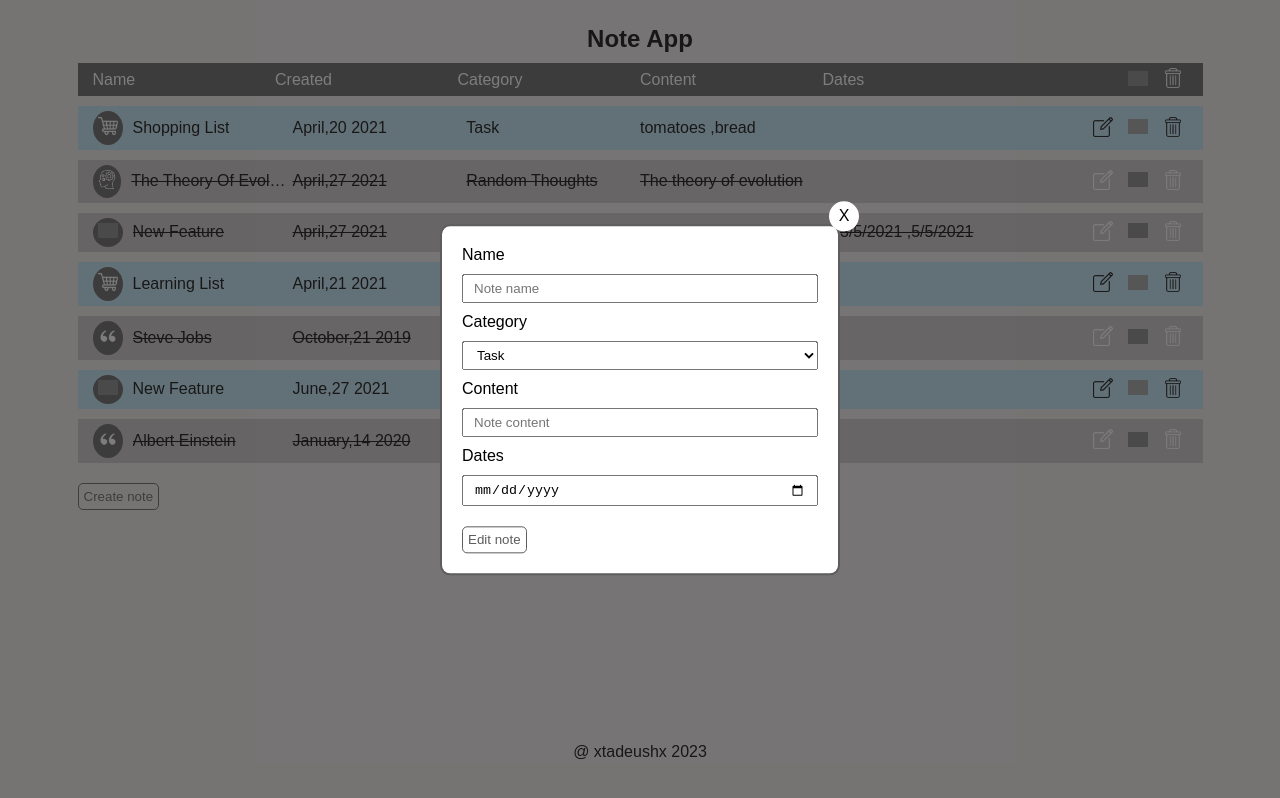
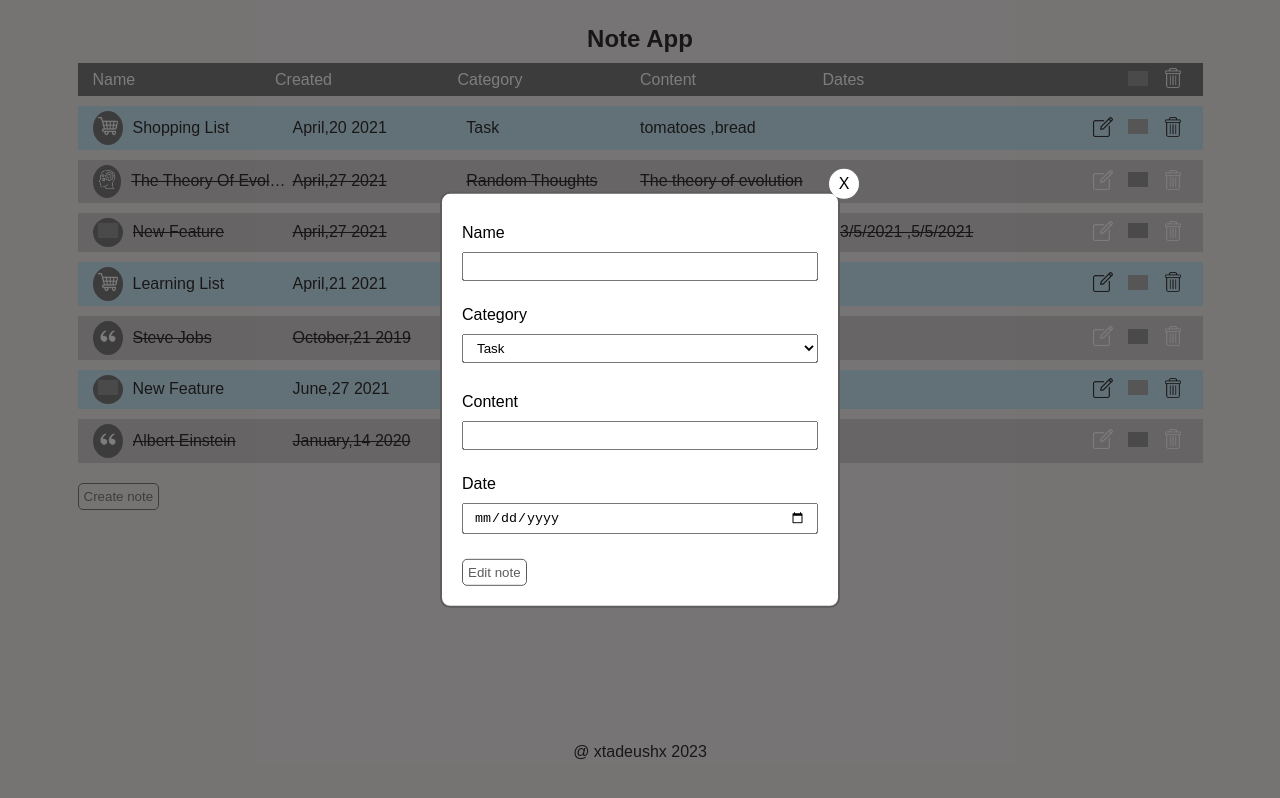
Before and after one commit to xtadeushx/notes-app-reat, a React (Vite) app: page / in a window 1280 px wide. Both pictures are taken after a click on the button 1102 px from the left and 128 px from the top of the page. Built offline with nearby package versions, Linux system fonts and the light colour scheme; grey boxes are pictures that could not be loaded.

Commit message:
review: implement business logic in form component throw react-hook-form

```diff
--- a/package.json
+++ b/package.json
@@ -25,6 +25,7 @@
     "@types/node": "^20.4.5",
     "@types/react": "^18.2.15",
     "@types/react-dom": "^18.2.7",
+    "@types/uuid": "^9.0.2",
     "@typescript-eslint/eslint-plugin": "^6.0.0",
     "@typescript-eslint/parser": "^6.0.0",
     "@vitejs/plugin-react": "^4.0.3",
--- a/src/common/types/note.type.ts
+++ b/src/common/types/note.type.ts
@@ -1,6 +1,6 @@
 
 export interface INote {
-  id: number,
+  id: string,
   src: string,
   title: string,
   createdAt: string,
--- a/src/components/form/form.module.scss
+++ b/src/components/form/form.module.scss
@@ -8,12 +8,13 @@
 
 .label {
   width: 100%;
+  margin: 10px 0px 10px 0px;
 }
 
 .input {
   width: 100%;
   padding: 5px 10px;
-  margin: 10px 0px 10px 0px;
+  margin: 10px 0px 5px 0px;
   display: block;
 }
 
@@ -38,3 +39,8 @@
     transition: all 0.5s ease-in-out;
   }
 }
+
+.error__message {
+  font-size: 1.4rem;
+  color: tomato;
+}
--- a/src/components/form/form.tsx
+++ b/src/components/form/form.tsx
@@ -1,9 +1,5 @@
-import React from 'react';
 import styles from './form.module.scss';
-import Select from '../common/select/select';
 import { Button } from '../common/button/button';
-import { Input } from '../common/input/input';
-import { useState } from '../../hooks/hooks';
 import { useDispatch, useSelector } from 'react-redux';
 import { v4 as uuidv4 } from 'uuid';
 import { IconsSrc } from '../../common/enums/icons-src';
@@ -13,6 +9,7 @@ import { addNote, editNote } from '../../redux/slices/notes-slice';
 import { CreateMode } from '../../common/enums/create-mode';
 import { TDevelopMode } from '../../common/types/note.type';
 import { RootState } from '../../redux/store';
+import { useForm, SubmitHandler } from '../../hooks/hooks';
 
 const SELECT__OPTIONS = [
   { id: 1, value: 'task', text: 'Task' },
@@ -22,120 +19,126 @@ const SELECT__OPTIONS = [
 ];
 
 interface IFormProps {
-  mode: TDevelopMode,
-  handelOpen: () => void,
-  currentId: number
+  mode: TDevelopMode;
+  handelOpen: () => void;
+  currentId: string;
 }
-type Values = {
-  name: string,
-  category: string,
-  content: string,
-  date: string,
-
-}
+type IFormInput = {
+  name: string;
+  category: string;
+  content: string;
+  date: string;
+};
 
 type IconsSrcType = keyof typeof IconsSrc;
 const Form: React.FC<IFormProps> = ({ mode, handelOpen, currentId }) => {
   const dispatch = useDispatch();
-  const { notesList } = useSelector((state: RootState) => state.notes)
+  const { notesList } = useSelector((state: RootState) => state.notes);
 
-  const [values, setValues] = useState<Values>({
-    name: "",
-    category: "Task",
-    content: "",
-    date: ""
+  const {
+    register,
+    handleSubmit,
+    formState: { errors },
+    reset,
+  } = useForm<IFormInput>({
+    mode: 'onBlur',
   });
 
-  const handleFormSubmit: React.FormEventHandler<HTMLFormElement> = (event) => {
-    event.preventDefault();
+  const onSubmit: SubmitHandler<IFormInput> = (data) => {
+    if (mode === 'create') {
       const newNote = {
         id: uuidv4(),
-      src: IconsSrc[values.category as IconsSrcType] || IconsSrc.TASK,
-      title: values.name,
+        src: IconsSrc[data.category as IconsSrcType] || IconsSrc.TASK,
+        title: data.name,
         createdAt: formatDateLong(new Date(Date.now())),
-      category: values.category,
-      content: [values.content],
+        category: data.category,
+        content: [data.content],
         dates: [],
-      status: NotesStatus.ACTIVE
+        status: NotesStatus.ACTIVE,
+      };
+      dispatch(addNote(newNote));
+    } else {
+      const currentItem = notesList.find(item => item.id === currentId);
+      if (!currentItem) return
+      const newNote = {
+        ...currentItem,
+        title: data.name,
+        createdAt: formatDateLong(new Date(Date.now())),
+        category: data.category,
+        src: IconsSrc[data.category as IconsSrcType] || IconsSrc.TASK,
+        content: [...currentItem.content, data.content],
+        dates: [formatDateShort(new Date(currentItem.createdAt))],
+
       }
-    dispatch(addNote(newNote));
+      dispatch(editNote({ id: currentId, newNote }));
+    }
+    reset();
     handelOpen();
   };
 
-  const handelSetValueToFieldForm = (id: number) => {
-    const currentItem = notesList.find(item => item.id === id);
-    if (!currentItem) return
-    setValues({
-      name: currentItem.title,
-      category: currentItem.category,
-      content: currentItem.content.join(' ,'),
-      date: currentItem.createdAt
-    })
-
-    const newNote = {
-      ...currentItem,
-      title: values.name,
-      createdAt: formatDateLong(new Date(Date.now())),
-      category: values.category,
-      src: IconsSrc[values.category as IconsSrcType] || IconsSrc.TASK,
-      content: [...currentItem.content, values.content],
-      dates: [formatDateShort(new Date(currentItem.createdAt))],
-
-    }
-    dispatch(editNote({ id, newNote }));
-    handelOpen();
-  }
-  const handleChange = (event: React.ChangeEvent<HTMLInputElement>) => {
-    setValues({ ...values, [event.target.name]: event.target.value });
-  }
 
   return (
-    <form className={styles.form} onSubmit={(event) => {
-      if (mode === 'create') {
-        handleFormSubmit(event)
-      } else {
-        handelSetValueToFieldForm(currentId)
-      }
-    }
-
-    }>
-      <Input
-        type="text"
-        value={values.name}
-        onChange={handleChange}
-        name="name"
-        required
-        minLength={5}
-        placeholder="Note name"
-        text="Name"
-
+    <form className={styles.form} onSubmit={handleSubmit(onSubmit)}>
+      <label className={styles['label']}>
+        Name
+        <input
+          className={styles.input}
+          {...register('name', {
+            required: 'field is required',
+            maxLength: 20,
+            minLength: {
+              value: 5,
+              message: 'Min length must be greater than 5 characters',
+            },
+          })}
         />
-      <Select
-        title="Category"
-        optionList={SELECT__OPTIONS}
-        name="category"
-        value={values.category}
-        onChange={handleChange} />
-      <Input
-        type="text"
-        value={values.content}
-        onChange={handleChange}
-        name="content"
-        required
-        minLength={5}
-        placeholder="Note content"
-        text="Content"
+        <div className="error__field">
+          {errors?.name && (
+            <p className={styles.error__message}>
+              {errors?.name.message || 'Error'}
+            </p>
+          )}
+        </div>
+      </label>
+      <label className={styles['label']}>
+        Category
+        <select className={styles['select']} {...register('category')}>
+          {SELECT__OPTIONS.map((el) => {
+            return (
+              <option key={el.id} value={el.value}>
+                {el.text}
+              </option>
+            );
+          })}
+        </select>
+      </label>
+      <label className={styles['label']}>
+        Content
+        <input
+          className={styles.input}
+          {...register('content', {
+            required: 'field is required',
+            maxLength: 20,
+            minLength: {
+              value: 5,
+              message: 'Min length must be greater than 5 characters',
+            },
+          })}
         />
-      {mode === "edit" ?
-        <Input
-          type="date"
-          value={values.date}
-          required={false}
-          onChange={handleChange}
-          // required
-          text="Dates"
-        /> :
-        null}
+        <div className="error__field">
+          {errors?.content && (
+            <p className={styles.error__message}>
+              {errors?.content.message || 'Error'}
+            </p>
+          )}
+        </div>
+      </label>
+      {mode === 'edit' && (
+        <label className={styles['label']}>
+          Date
+          <input className={styles.input} type="date" {...register('date')} />
+        </label>
+      )}
       <Button type="submit" className={styles.add__note}>
         {mode === CreateMode.CREATE ? 'Add note' : 'Edit note'}
       </Button>
--- a/src/components/notes-table/components/table-item/table-item.tsx
+++ b/src/components/notes-table/components/table-item/table-item.tsx
@@ -20,7 +20,7 @@ import { NotesStatus } from '../../../../common/enums/notes-status';
 import { TDevelopMode } from '../../../../common/types/note.type';
 
 type TTableItemProps = {
-  id: number;
+  id: string;
   src: string;
   title: string;
   createdAt: string;
@@ -30,7 +30,7 @@ type TTableItemProps = {
   status?: 'active' | 'archived';
   handelMode: (mode: TDevelopMode) => void;
   handelOpen: () => void;
-  handelId: (id: number) => void;
+  handelId: (id: string) => void;
 };
 
 const TableItem: React.FC<TTableItemProps> = ({
@@ -47,8 +47,8 @@ const TableItem: React.FC<TTableItemProps> = ({
   handelId
 }) => {
   const dispatch = useDispatch();
-  const handleDeleteItem = (id: number) => dispatch(deleteNote(id));
-  const handelNoteStatus = (id: number) => dispatch(changeNoteStatus(id));
+  const handleDeleteItem = (id: string) => dispatch(deleteNote(id));
+  const handelNoteStatus = (id: string) => dispatch(changeNoteStatus(id));
   const handelEditItem = () => {
     handelId(id)
     handelMode('edit');
@@ -82,7 +82,7 @@ const TableItem: React.FC<TTableItemProps> = ({
         <Button
           type="button"
           onClick={handelEditItem}
-          disabled={status === 'archived'}
+          disabled={status === NotesStatus.ARCHIVED}
           className={classNames({
             'button--light': status === 'archived',
           })}
@@ -93,7 +93,7 @@ const TableItem: React.FC<TTableItemProps> = ({
           type="button"
           onClick={() => handelNoteStatus(id)}
           className={classNames({
-            'button--light': status === 'archived',
+            'button--light': status === NotesStatus.ARCHIVED,
           })}
         >
           <Image alt="archive icon" src={archiveIcon} />
--- a/src/components/notes-table/components/table-list/table-list.tsx
+++ b/src/components/notes-table/components/table-list/table-list.tsx
@@ -7,7 +7,7 @@ import { TDevelopMode } from '../../../../common/types/note.type';
 interface ITableListProps {
   handelMode: (mode: TDevelopMode) => void;
   handelOpen: () => void;
-  handelId: (id: number) => void;
+  handelId: (id: string) => void;
 
 }
 
--- a/src/components/notes-table/notes-table.tsx
+++ b/src/components/notes-table/notes-table.tsx
@@ -10,7 +10,7 @@ import styles from './notes-table.module.scss';
 interface INoteTable {
   handelOpen: () => void;
   handelMode: (mode: TDevelopMode) => void;
-  handelId: (id: number) => void;
+  handelId: (id: string) => void;
 }
 
 const NotesTable: React.FC<INoteTable> = ({ handelOpen, handelMode, handelId }) => {
--- a/src/hooks/hooks.ts
+++ b/src/hooks/hooks.ts
@@ -1 +1,3 @@
 export { useEffect, useMemo, useState } from 'react'
+export { useForm } from 'react-hook-form';
+export type { SubmitHandler } from 'react-hook-form';
--- a/src/pages/home-page/home-page.tsx
+++ b/src/pages/home-page/home-page.tsx
@@ -10,11 +10,10 @@ import { useState } from 'react';
 const HomePage: React.FC = () => {
   const [isOpen, setOpen] = useState(false);
   const [mode, setMode] = useState<TDevelopMode>(CreateMode.CREATE);
-  const [currentId, setCurrentId] = useState<number | null>(null);
-
+  const [currentId, setCurrentId] = useState<string>('1');
   const handelOpen = () => setOpen((prev) => !prev);
   const handelMode = (currentMode: TDevelopMode) => setMode(currentMode);
-  const handelId = (id: number) => {
+  const handelId = (id: string) => {
     if (!currentId) return
     setCurrentId(id)
   };
--- a/src/redux/slices/notes-slice.ts
+++ b/src/redux/slices/notes-slice.ts
@@ -8,7 +8,7 @@ export interface INotesInitialState {
 const initialState: INotesInitialState = {
   notesList: [
     {
-      id: 1,
+      id: '1',
       src: 'src/assets/shopping-cart.png',
       title: 'Shopping list',
       createdAt: 'April,20 2021',
@@ -18,7 +18,7 @@ const initialState: INotesInitialState = {
       status: 'active',
     },
     {
-      id: 2,
+      id: '2',
       src: 'src/assets/thought.png',
       title: 'The theory of evolution',
       createdAt: 'April,27 2021',
@@ -28,7 +28,7 @@ const initialState: INotesInitialState = {
       status: 'archived',
     },
     {
-      id: 3,
+      id: '3',
       src: 'src/assets/lightbulb.png',
       title: 'New feature',
       createdAt: 'April,27 2021',
@@ -39,7 +39,7 @@ const initialState: INotesInitialState = {
     },
 
     {
-      id: 4,
+      id: '4',
       src: 'src/assets/shopping-cart.png',
       title: 'Learning list',
       createdAt: 'April,21 2021',
@@ -49,7 +49,7 @@ const initialState: INotesInitialState = {
       status: 'active',
     },
     {
-      id: 5,
+      id: '5',
       src: 'src/assets/quote.png',
       title: 'Steve Jobs',
       createdAt: 'October,21 2019',
@@ -60,7 +60,7 @@ const initialState: INotesInitialState = {
     },
 
     {
-      id: 6,
+      id: '6',
       src: 'src/assets/lightbulb.png',
       title: 'New feature',
       createdAt: 'June,27 2021',
@@ -70,7 +70,7 @@ const initialState: INotesInitialState = {
       status: 'active',
     },
     {
-      id: 7,
+      id: '7',
       src: 'src/assets/quote.png',
       title: 'Albert Einstein',
       createdAt: 'January,14 2020',
@@ -92,13 +92,13 @@ export const noteSlice = createSlice({
       state.notesList = [...state.notesList, action.payload];
     },
 
-    deleteNote: (state, action: PayloadAction<number>) => {
+    deleteNote: (state, action: PayloadAction<string>) => {
       state.notesList = state.notesList.filter(note => note.id !== action.payload);
     },
 
     deleteAllNotes: (state) => { state.notesList = [] },
 
-    changeNoteStatus: (state, action: PayloadAction<number>) => {
+    changeNoteStatus: (state, action: PayloadAction<string>) => {
       state.notesList = state.notesList.map(note => {
         if (note.id === action.payload) {
           return { ...note, status: note.status === NotesStatus.ARCHIVED ? NotesStatus.ACTIVE : NotesStatus.ARCHIVED };
@@ -114,7 +114,7 @@ export const noteSlice = createSlice({
       });
     },
 
-    editNote: (state, action: PayloadAction<{ id: number; newNote: INote }>) => {
+    editNote: (state, action: PayloadAction<{ id: string; newNote: INote }>) => {
       state.notesList = state.notesList.map((el) => (el.id === action.payload.id ? action.payload.newNote : el));
     }
   }
```
Also changed, not shown: 1 other file (tests, documents, lock files or other folders). Lines whose indentation alone changed are shown as unchanged.
